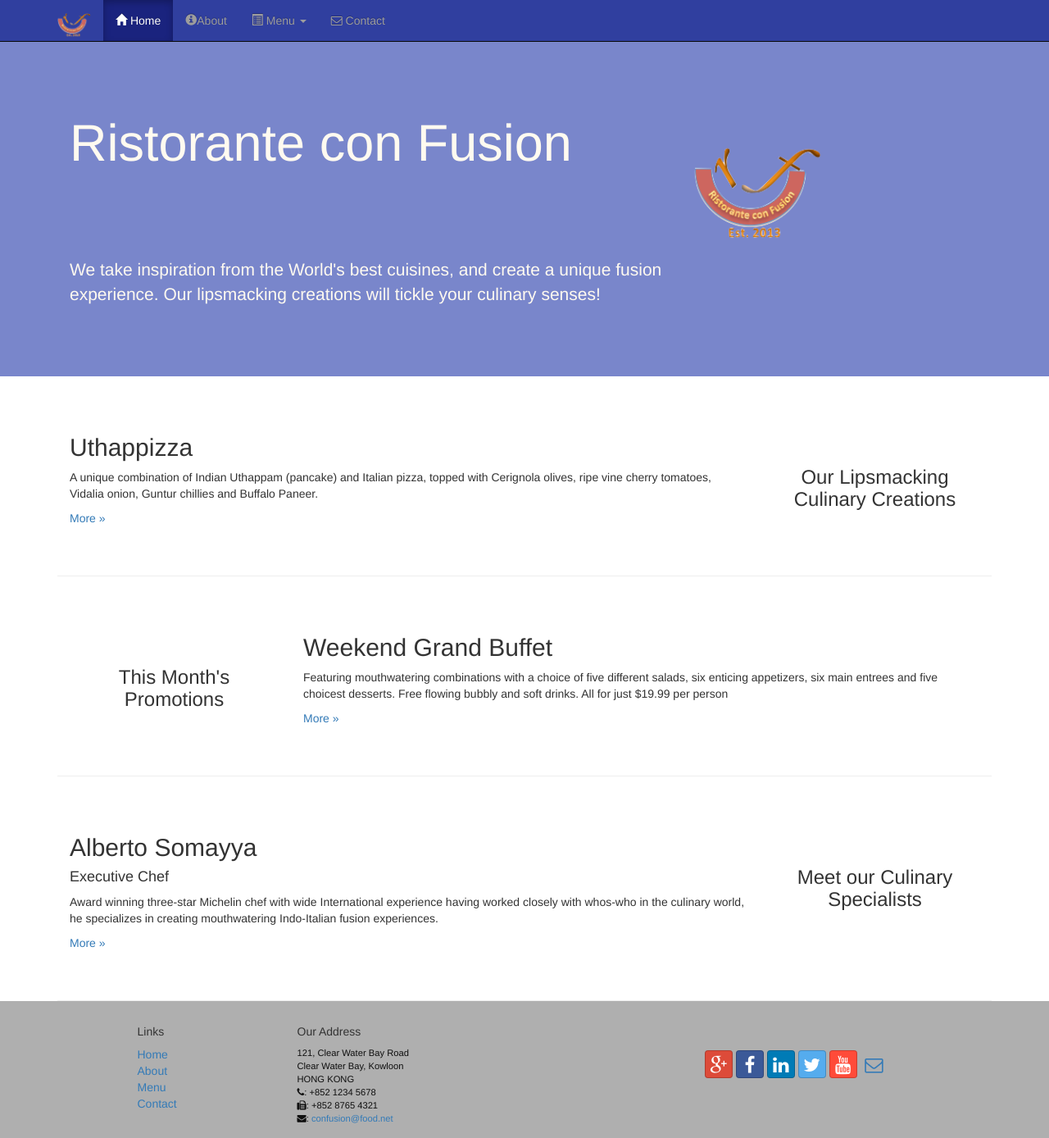
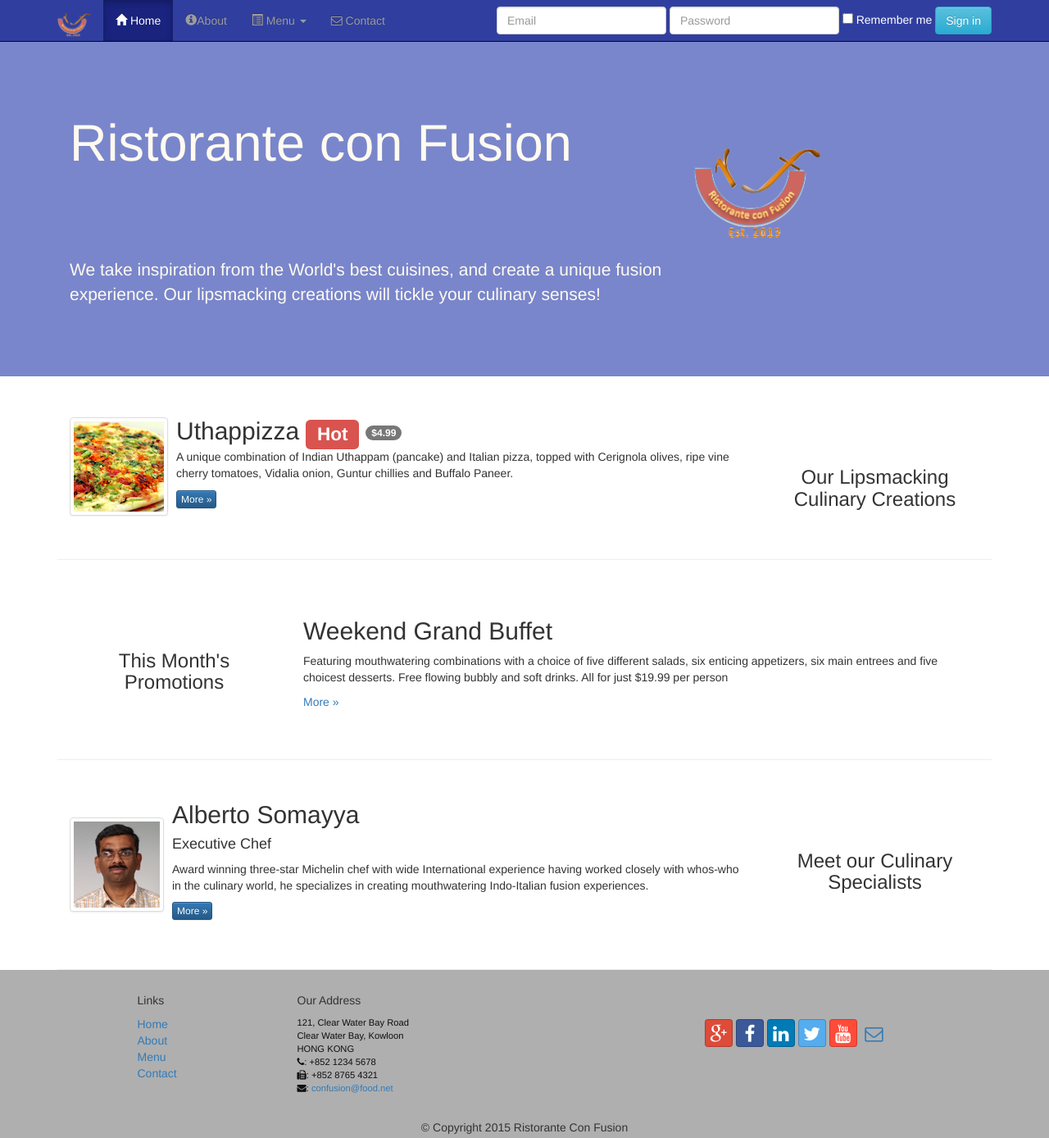
Before and after one commit to Dalstam/projects, a plain HTML site: page index.html in a window 1280 px wide. Shown: the top 1388 px of the page at 82% size. Drawn offline with nearby package versions, Linux system fonts and the light colour scheme.

Commit message:
task 1- week2

```diff
--- a/index.html
+++ b/index.html
@@ -1,4 +1,3 @@
-
 <!DOCTYPE html> <html lang="en">
 
 <head>
@@ -14,7 +13,6 @@
     <link href="css/font-awesome.min.css" rel="stylesheet">
     <link href="css/bootstrap-social.css" rel="stylesheet">
     <link href="css/mystyles.css" rel="stylesheet">
-
     <!-- HTML5 shim and Respond.js for IE8 support of HTML5 elements and media queries -->
     <!-- WARNING: Respond.js doesn't work if you view the page via file:// -->
     <!--[if lt IE 9]>
@@ -40,15 +38,14 @@
             <div id="navbar" class="navbar-collapse collapse">
                 <ul class="nav navbar-nav">
                     <!--<li class="active"><a href="#">Home</a></li>-->
-                         <li class="active"><a href="#"><span class="glyphicon glyphicon-home"
-                         aria-hidden="true"></span> Home</a></li>
-                        <li><a href="aboutus.html"> <span class="glyphicon glyphicon glyphicon-info-sign" aria-hidden ="true"></span>About</a></li>
+                    <li class="active"><a href="#"><span class="glyphicon glyphicon-home" aria-hidden="true"></span> Home</a></li>
+                    <li>
+                        <a href="aboutus.html"> <span class="glyphicon glyphicon glyphicon-info-sign" aria-hidden="true"></span>About</a>
+                    </li>
                     <!--<li><a href="#">Menu</a></li>-->
                     <li class="dropdown">
-                        <a href="#" class="dropdown-toggle" data-toggle="dropdown"
-                         role="button" aria-haspopup="true" aria-expanded="false">
-                            <span class="glyphicon glyphicon-list-alt" aria-hidden></span>
-                         Menu <span class="caret"></span></a>
+                        <a href="#" class="dropdown-toggle" data-toggle="dropdown" role="button" aria-haspopup="true" aria-expanded="false">
+                            <span class="glyphicon glyphicon-list-alt" aria-hidden></span> Menu <span class="caret"></span></a>
                         <ul class="dropdown-menu">
                             <li><a href="#">Appetizers</a></li>
                             <li><a href="#">Main Courses</a></li>
@@ -60,24 +57,37 @@
                             <li><a href="#">Weekend Brunch</a></li>
                         </ul>
                     </li>
-                        <li><a href="contactus.html">
-                        <i class= " fa fa-envelope-o"></i>
-                        Contact</a></li>
+                    <li>
+                        <a href="contactus.html"><i class=" fa fa-envelope-o"></i> Contact</a>
+                    </li>
                 </ul>
+
+                    <form class="navbar-form navbar-right" role="search">
+                    <div class="form-group">
+                        <input type="text" class="form-control" id="email" placeholder="Email">
+                        <input type="text" class="form-control" id="password" placeholder="Password">
+                        <input type="checkbox" id="rememberCB"> <font color="white">Remember me</font>
                     </div>
+                    <button type="submit" class="btn btn-info">Sign in</button>
+                </form>
+
+            </div>
+            <!--<div>-->
+
+            <!--</div>-->
         </div>
     </nav>
 
     <header class="jumbotron">
-
         <!-- Main component for a primary marketing message or call to action -->
-
         <div class="container">
-            <div class ="row row-header">
+            <div class="row row-header">
                 <div class="col-xs-12 col-sm-8">
                     <h1>Ristorante con Fusion</h1>
                     <p style="padding:40px;"></p>
-                    <p>We take inspiration from the World's best cuisines, and create a unique fusion experience. Our lipsmacking creations will tickle your culinary senses!</p>
+                    <p>We take inspiration from the World's best cuisines, and create a unique fusion experience.
+                       Our lipsmacking creations will tickle your culinary senses!
+                    </p>
                 </div>
                 <div class="col-xs-12 col-sm-2">
                     <p style="padding:20px;"></p>
@@ -94,9 +104,23 @@
                 <h3 align=center>Our Lipsmacking Culinary Creations</h3>
             </div>
             <div class="col-xs-12 col-sm-9 col-sm-pull-3">
-                <h2>Uthappizza</h2>
-                <p>A unique combination of Indian Uthappam (pancake) and Italian pizza, topped with Cerignola olives, ripe vine cherry tomatoes, Vidalia onion, Guntur chillies and Buffalo Paneer.</p>
-                <p><a  href="#">More &raquo;</a></p>
+                <div class="media">
+                    <div class="media-left media-middle">
+                        <a href="#">
+                            <img class="media-object img-thumbnail" src="img/uthappizza.png" alt="Uthappizza">
+                        </a>
+                    </div>
+                    <div class="media-body">
+                        <h2 class="media-heading">Uthappizza <span class="label label-danger">Hot</span> <span class="badge">$4.99</span></h2>
+                        <p>A unique combination of Indian Uthappam (pancake) and Italian pizza,
+                            topped with Cerignola olives, ripe vine cherry tomatoes, Vidalia onion, Guntur chillies and Buffalo Paneer.
+                        </p>
+                        <p><a class="btn btn-primary btn-xs" href="#">More &raquo;</a></p>
+                    </div>
+                </div>
+                <!--<h2>Uthappizza</h2>-->
+                <!--<p>A unique combination of Indian Uthappam (pancake) and Italian pizza, topped with Cerignola olives, ripe vine cherry tomatoes, Vidalia onion, Guntur chillies and Buffalo Paneer.</p>-->
+                <!--<p><a  href="#">More &raquo;</a></p>-->
             </div>
         </div>
 
@@ -108,7 +132,10 @@
             </div>
             <div class="col-xs-12 col-sm-9">
                 <h2>Weekend Grand Buffet</h2>
-                <p>Featuring mouthwatering combinations with a choice of five different salads, six enticing appetizers, six main entrees and five choicest desserts. Free flowing bubbly and soft drinks. All for just $19.99 per person </p>
+                <p>Featuring mouthwatering combinations with a choice of five different salads,
+                    six enticing appetizers, six main entrees and five choicest desserts. Free flowing bubbly and soft drinks.
+                    All for just $19.99 per person
+                </p>
                 <p><a href="#">More &raquo;</a></p>
             </div>
         </div>
@@ -119,17 +146,32 @@
                 <h3 align=center>Meet our Culinary Specialists</h3>
             </div>
             <div class="col-xs-12 col-sm-9  col-sm-pull-3">
-                <h2>Alberto Somayya</h2>
+                <div class="media">
+                    <div class="media-left media-middle">
+                        <a href="#">
+                            <img class="media-object img-thumbnail" src="img/alberto.png" alt="Alberto Somayya">
+                        </a>
+                    </div>
+                    <div class="media-body">
+                        <h2 class="media-heading">Alberto Somayya</h2>
                         <h4>Executive Chef</h4>
-                <p>Award winning three-star Michelin chef with wide International experience having worked closely with whos-who in the culinary world, he specializes in creating mouthwatering Indo-Italian fusion experiences. </p>
-                <p><a href="#">More &raquo;</a></p>
+                        <p>Award winning three-star Michelin chef with wide International experience having worked closely with
+                            whos-who in the culinary world, he specializes in creating mouthwatering Indo-Italian fusion experiences.
+                        </p>
+                        <p><a class="btn btn-primary btn-xs" href="#">More &raquo;</a></p>
+                    </div>
+                </div>
+                <!--<h2>Alberto Somayya</h2>-->
+                <!--<h4>Executive Chef</h4>-->
+                <!--<p>Award winning three-star Michelin chef with wide International experience having worked closely with whos-who in the culinary world, he specializes in creating mouthwatering Indo-Italian fusion experiences. </p>-->
+                <!--<p><a href="#">More &raquo;</a></p>-->
             </div>
         </div>
     </div>
 
     <footer class="row-footer">
         <div class="container">
-            <div class ="row">
+            <div class="row">
                 <div class="col-xs-5 col-xs-offset-1 col-sm-2 col-sm-offset-1">
                     <h5>Links</h5>
                     <ul class="list-unstyled">
@@ -152,7 +194,6 @@
                       <i class="fa fa-fax"></i>: +852 8765 4321<br>
                       <i class="fa fa-envelope"></i>:
                       <a href="mailto:confusion@food.net">confusion@food.net</a>
-
 		           </address>
                 </div>
                 <div class="col-xs-6 col-sm-4">
@@ -172,9 +213,6 @@
                         <a class="btn btn-social-icon btn-youtube" href="http://youtube.com/"><i class="fa fa-youtube"></i></a>
                         <a class="btn btn-social-icon" href="mailto:"><i class="fa fa-envelope-o"></i></a>
                     </div>
-
-
-
                 </div>
                 <div class="col-xs-12">
                     <p style="padding:10px;"></p>
@@ -189,7 +227,6 @@
     <!-- Include all compiled plugins (below), or include individual files as needed -->
     <script src="js/bootstrap.min.js"></script>
 
-
 </body>
 
 </html>
```
Lines whose indentation alone changed are shown as unchanged.
